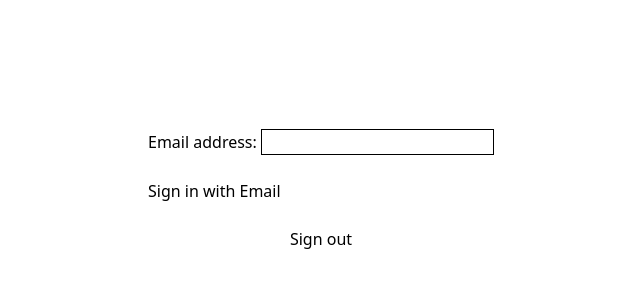
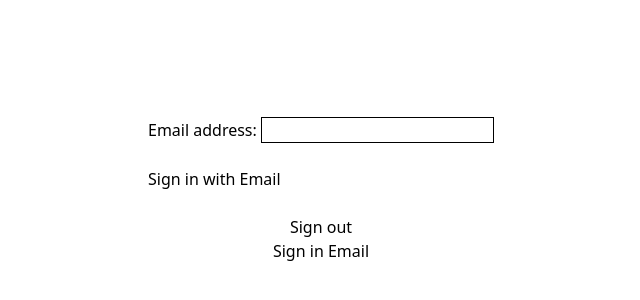
Before and after one commit to mitsu3s/placekeeper, a Next.js app: page /auth/signin in a window 1280 px wide. Shown: the part 210-510 px from the top of the page, without its empty margins (319-959 px from the left). Built offline with nearby package versions, Linux system fonts and the light colour scheme.

Commit message:
Update signin.tsx

```diff
--- a/pages/auth/signin.tsx
+++ b/pages/auth/signin.tsx
@@ -35,6 +35,14 @@ const SignIn = ({ csrfToken }: InferGetServerSidePropsType<typeof getServerSideP
             <button className="text-black" onClick={() => signOut()}>
                 Sign out
             </button>
+            <button
+                className="text-black"
+                onClick={() =>
+                    signIn('email', { email, callbackUrl: 'http://localhost:3000/placemap' })
+                }
+            >
+                Sign in Email
+            </button>
         </div>
     )
 }
```
